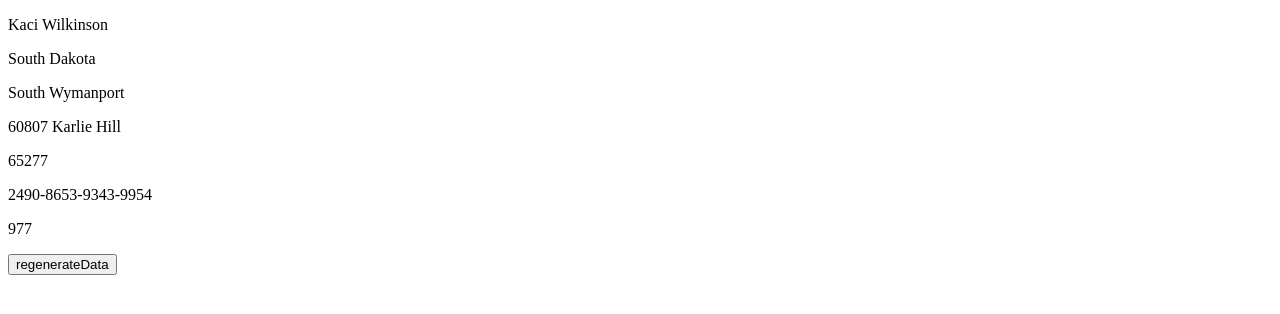
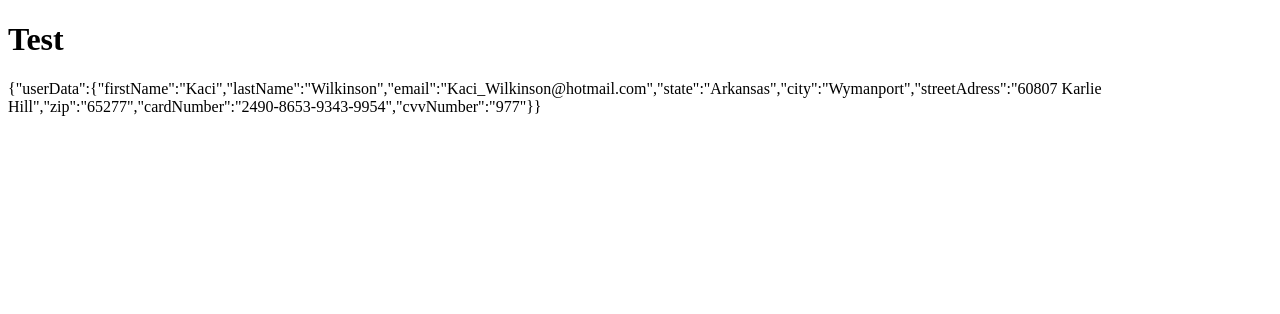
Before and after one commit to octagony/data-verse, a Vue app: page / in a window 1280 px wide. Shown: the top 314 px of the page. Built offline with nearby package versions, Linux system fonts and the light colour scheme.

Commit message:
[FEAT] Continue to seprate logic from UI

```diff
--- a/src/App.vue
+++ b/src/App.vue
@@ -1,42 +1,12 @@
 <script setup lang="ts">
-import { faker } from '@faker-js/faker'
-import { reactive } from 'vue'
+import { User } from '@/utils/user.dto'
+import MainData from '@/components/MainData.vue'
+import { ref } from 'vue'
+import IUserClass from '@/interfaces/user.interface'
 
-const data = reactive({
-  fullName: faker.person.fullName({
-    firstName: faker.person.firstName(),
-    lastName: faker.person.lastName()
-  }),
-  state: faker.location.state(),
-  city: faker.location.city(),
-  streetAdress: faker.location.streetAddress(),
-  zip: faker.location.zipCode(),
-  cardNumber: faker.finance.creditCardNumber(),
-  cvvNumber: faker.finance.creditCardCVV()
-})
-
-const regenerateData = () => {
-  data.fullName = faker.person.fullName({
-    firstName: faker.person.firstName(),
-    lastName: faker.person.lastName()
-  })
-  data.state = faker.location.state()
-  data.city = faker.location.city()
-  ;(data.streetAdress = faker.location.streetAddress()), (data.zip = faker.location.zipCode())
-  ;(data.cardNumber = faker.finance.creditCardNumber()),
-    (data.cvvNumber = faker.finance.creditCardCVV())
-}
+const userData = ref<IUserClass>(new User())
 </script>
 
 <template>
-  <div class="test">
-    <p>{{ data.fullName }}</p>
-    <p>{{ data.state }}</p>
-    <p>{{ data.city }}</p>
-    <p>{{ data.streetAdress }}</p>
-    <p>{{ data.zip }}</p>
-    <p>{{ data.cardNumber }}</p>
-    <p>{{ data.cvvNumber }}</p>
-  </div>
-  <button @click="regenerateData">regenerateData</button>
+  <MainData :userData="userData" />
 </template>
--- /dev/null
+++ b/src/components/MainData.vue
@@ -0,0 +1,12 @@
+<script setup lang="ts">
+const props = defineProps({
+  userData: String
+})
+</script>
+
+<template>
+  <div>
+    <h1>Test</h1>
+    {{ JSON.stringify(props) }}
+  </div>
+</template>
--- /dev/null
+++ b/src/utils/user.dto.ts
@@ -0,0 +1,42 @@
+import type { IUserClass } from '@/interfaces/user.interface'
+import { faker } from '@faker-js/faker'
+
+export class User implements IUserClass {
+  firstName: string
+  lastName: string
+  email: string
+  state: string
+  city: string
+  streetAdress: string
+  zip: string
+  cardNumber: string
+  cvvNumber: string
+  constructor() {
+    this.firstName = faker.person.firstName()
+    this.lastName = faker.person.lastName()
+    this.email = faker.internet.email({
+      firstName: this.firstName,
+      lastName: this.lastName
+    })
+    this.state = faker.location.state()
+    this.city = faker.location.city()
+    this.streetAdress = faker.location.streetAddress()
+    this.zip = faker.location.zipCode()
+    this.cardNumber = faker.finance.creditCardNumber()
+    this.cvvNumber = faker.finance.creditCardCVV()
+  }
+  update() {
+    this.firstName = faker.person.firstName()
+    this.lastName = faker.person.lastName()
+    this.email = faker.internet.email({
+      firstName: this.firstName,
+      lastName: this.lastName
+    })
+    this.state = faker.location.state()
+    this.city = faker.location.city()
+    this.streetAdress = faker.location.streetAddress()
+    this.zip = faker.location.zipCode()
+    this.cardNumber = faker.finance.creditCardNumber()
+    this.cvvNumber = faker.finance.creditCardCVV()
+  }
+}
```
Also changed, not shown: src/interfaces/user.interface.ts (added, +15 -0 lines).
